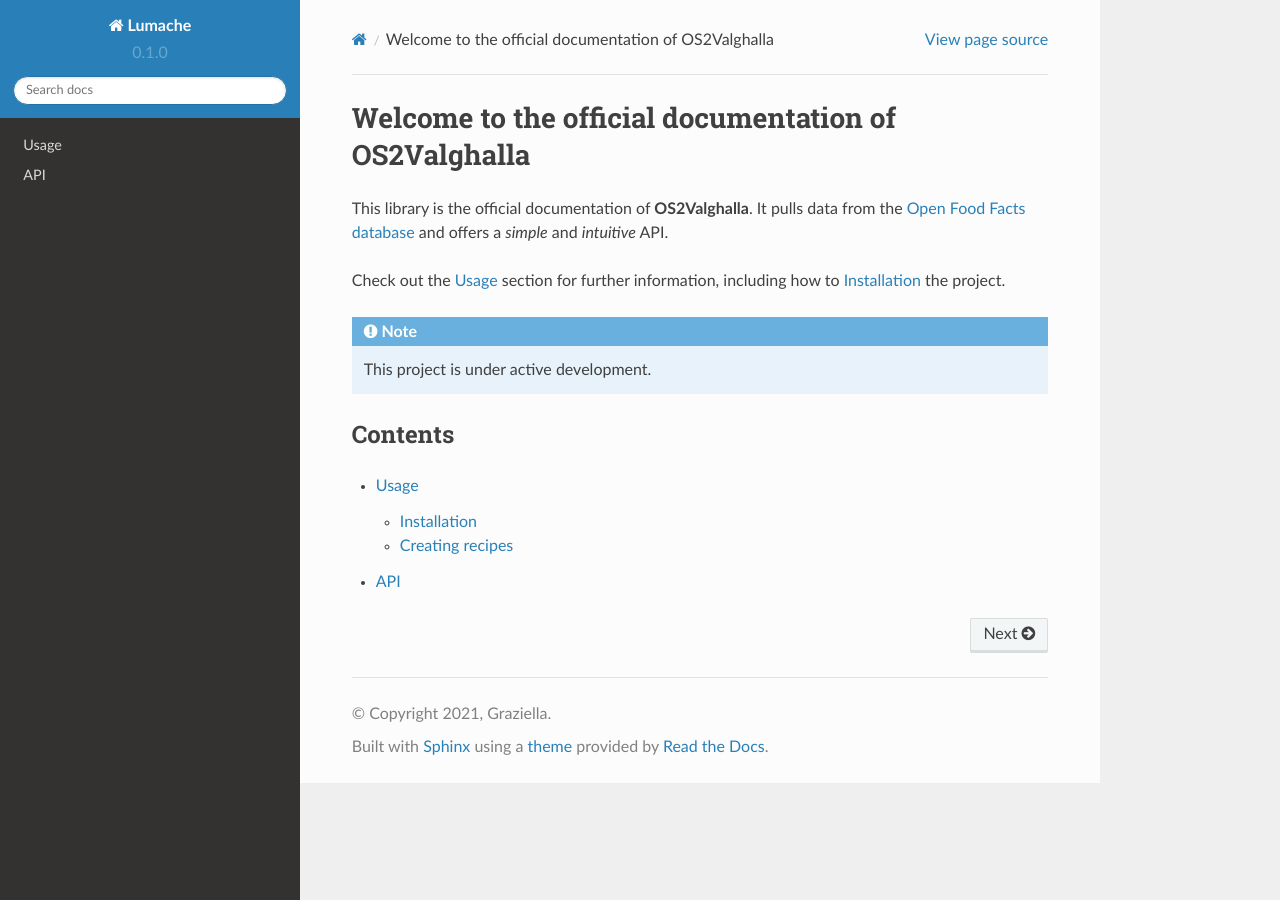
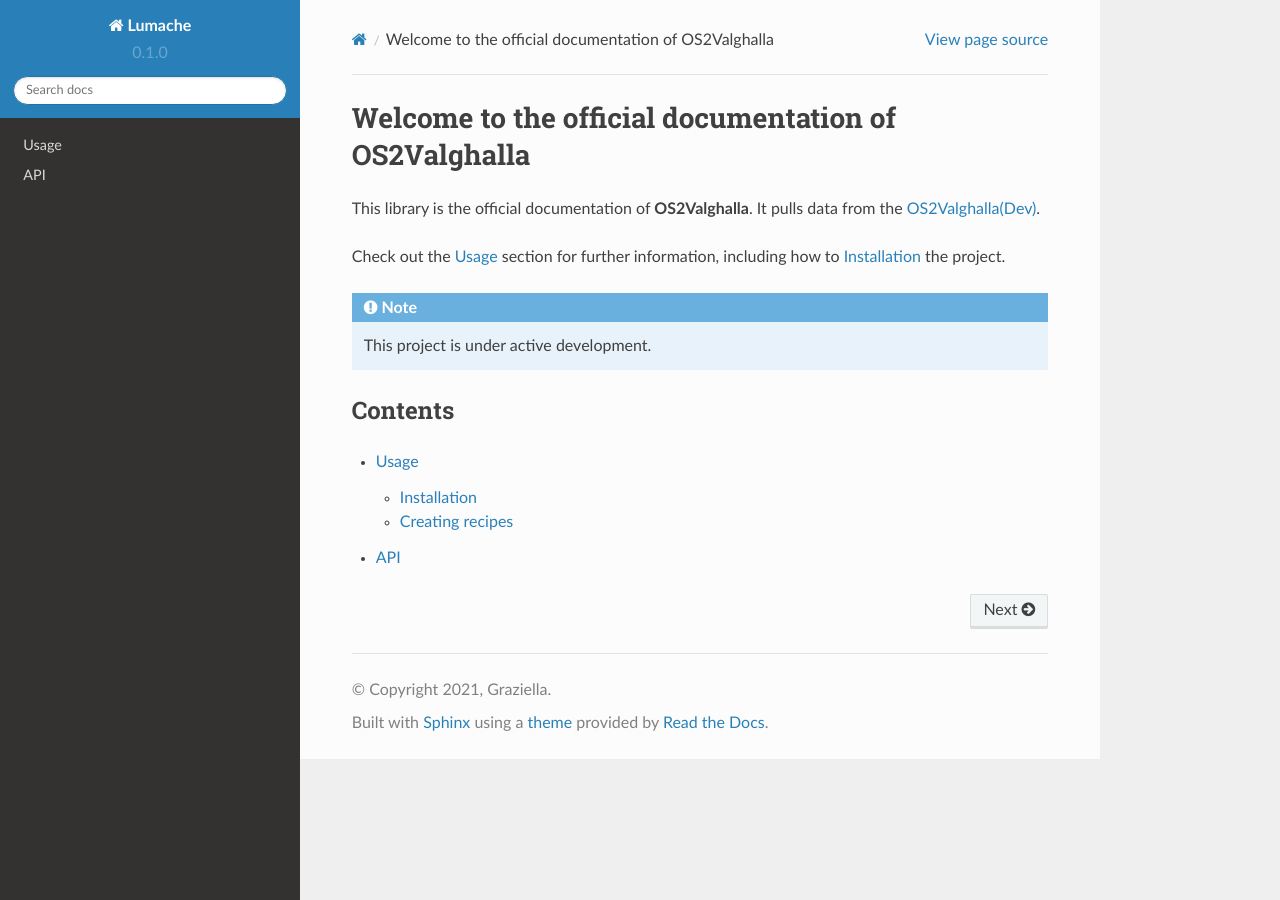
Before and after one commit to JesperBorup/OS2Valghalla, a Sphinx documentation site: the page built from docs/source/index.rst, in a window 1280 px wide. Built offline with Sphinx 7.4.7 and the Read the Docs theme 2.0.0, drawn with Linux system fonts in a browser that asks for light colours.

Commit message:
Update index.rst

```diff
--- a/docs/source/index.rst
+++ b/docs/source/index.rst
@@ -2,8 +2,7 @@
 ===================================
 
 This library is the official documentation of **OS2Valghalla**.
-It pulls data from the `Open Food Facts database <https://github.com/JesperBorup/OS2Valghalla/blob/main/>`_
-and offers a *simple* and *intuitive* API.
+It pulls data from the `OS2Valghalla(Dev) <https://github.com/JesperBorup/OS2Valghalla/blob/main/>`_.
 
 Check out the :doc:`usage` section for further information, including
 how to :ref:`installation` the project.
```
